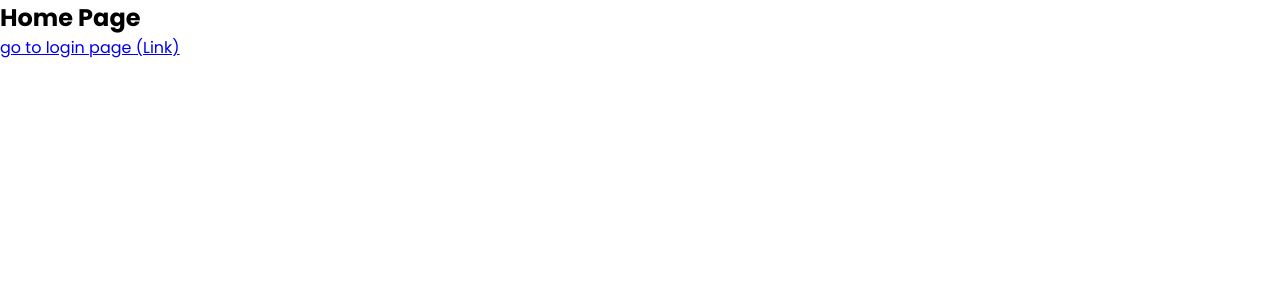
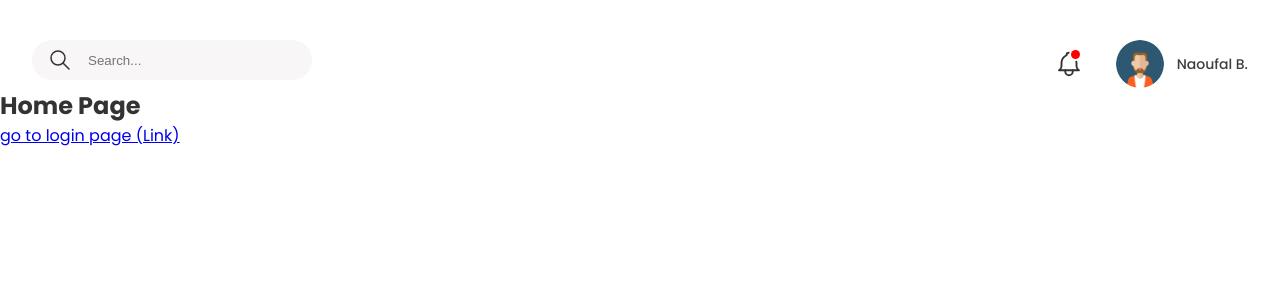
Before and after one commit to naoufalb99/gestion-materiel-frontend, a React (Create React App) app: page / in a window 1280 px wide. Shown: the top 300 px of the page. Built offline with nearby package versions, Linux system fonts and the light colour scheme.

Commit message:
feat(Layout): add header

```diff
--- a/src/App.js
+++ b/src/App.js
@@ -1,14 +1,15 @@
 import { BrowserRouter, Route, Link } from 'react-router-dom'
 
-import Login from './pages/login';
+import Login from './pages/login'
+import Layout from './components/layout'
 
 // TODO:
 export const Home = () => {
   return (
-    <div>
+    <Layout>
       <h2>Home Page</h2>
       <Link to='/login'>go to login page (Link) </Link>
-    </div>
+    </Layout>
   )
 }
 
--- /dev/null
+++ b/src/components/header/avatar.js
@@ -0,0 +1,27 @@
+import React from 'react'
+import { createUseStyles } from 'react-jss'
+import defaultAvatar from '../../assets/images/avatar.png'
+
+const useStyles = createUseStyles({
+    image: {
+        borderRadius: '100%',
+        width: ({ size }) => size,
+        height: ({ size }) => size,
+    }
+})
+
+const defaultProps = {
+    src: defaultAvatar,
+    size: 50 // px
+}
+
+const Avatar = ({ src, size }) => {
+
+    const classes = useStyles({ size })
+
+    return <img className={classes.image} {...{src}} />
+}
+
+Avatar.defaultProps = defaultProps
+
+export default Avatar
--- a/src/components/header/index.js
+++ b/src/components/header/index.js
@@ -0,0 +1,76 @@
+import React from 'react'
+import { createUseStyles } from 'react-jss'
+import Avatar from './avatar'
+import SearchBar from './searchBar'
+
+const useStyles = createUseStyles({
+    header: {
+        display: 'flex',
+        justifyContent: 'space-between',
+        padding: {
+            left: 32,
+            right: 32
+        },
+        marginTop: 40
+    },
+    actions: {
+        display: 'flex',
+        justifyContent: 'space-between',
+        alignItems: 'center'
+    },
+    notifications: {
+        position: 'relative',
+        marginRight: 32,
+        width: 30,
+        height: 30,
+        '& svg': {
+            stroke: '#333'
+        },
+        '&.active:after': {
+                content: '""',
+                position: 'absolute',
+                right: 4,
+                top: 1,
+                width: 9,
+                height: 9,
+                backgroundColor: 'red',
+                borderRadius: '100%',
+                boxShadow: '0 0 0 2px #FFF'
+        }
+    },
+    profile: {
+        '& > *': {
+            verticalAlign: 'middle'
+        }
+    },
+    profileName: {
+        color: '#3E3E3E',
+        fontSize: 14,
+        fontWeight: 500,
+        marginLeft: 8
+    }
+})
+
+const Header = () => {
+    const classes = useStyles()
+
+    return (
+        <header className={classes.header}>
+            <SearchBar />
+            <div className={classes.actions}>
+                <div className={[classes.notifications, 'active'].join(' ')}>
+                    <svg xmlns="http://www.w3.org/2000/svg" class="icon icon-tabler icon-tabler-bell" viewBox="0 0 24 24" stroke-width="1.5" fill="none" stroke-linecap="round" stroke-linejoin="round">
+                        <path stroke="none" d="M0 0h24v24H0z" fill="none"/>
+                        <path d="M10 5a2 2 0 0 1 4 0a7 7 0 0 1 4 6v3a4 4 0 0 0 2 3h-16a4 4 0 0 0 2 -3v-3a7 7 0 0 1 4 -6" />
+                        <path d="M9 17v1a3 3 0 0 0 6 0v-1" />
+                    </svg>
+                </div>
+                <div className={classes.profile}>
+                    <Avatar size={48} /> <span className={classes.profileName}>Naoufal B.</span>
+                </div>
+            </div>
+        </header>
+    )
+}
+
+export default Header
--- /dev/null
+++ b/src/components/header/searchBar.js
@@ -0,0 +1,44 @@
+import React from 'react'
+import { createUseStyles } from 'react-jss'
+
+const useStyles = createUseStyles({
+    wrapper: {
+        position: 'relative',
+        height: 40,
+        '& .icon': {
+            position: 'absolute',
+            width: 24,
+            height: 24,
+            stroke: '#333',
+            top: '50%',
+            left: 16,
+            marginTop: '-12px',
+        }
+    },
+    input: {
+        border: 'none',
+        backgroundColor: '#F8F6F7',
+        outline: 'none',
+        borderRadius: 40,
+        height: 40,
+        padding: '0 16px 0 56px',
+        minWidth: 280,
+        color: '#3F3F3F'
+    }
+})
+
+const SearchBar = () => {
+    const classes = useStyles()
+    return (
+        <div className={classes.wrapper}>
+            <svg xmlns="http://www.w3.org/2000/svg" class="icon icon-tabler icon-tabler-search" viewBox="0 0 24 24" stroke-width="1.5" fill="none" stroke-linecap="round" stroke-linejoin="round">
+                <path stroke="none" d="M0 0h24v24H0z" fill="none"/>
+                <circle cx="10" cy="10" r="7" />
+                <line x1="21" y1="21" x2="15" y2="15" />
+            </svg>
+            <input type='text' placeholder='Search...' className={classes.input} />
+        </div>
+    )
+}
+
+export default SearchBar
--- a/src/components/layout/index.js
+++ b/src/components/layout/index.js
@@ -1,11 +1,17 @@
 import React from 'react'
+import { createUseStyles } from 'react-jss'
+import Header from '../header';
+
+const useStyles = createUseStyles({
+
+})
 
 const Layout = ({ children }) => {
+    const classes = useStyles();
     return (
         <div>
-            Header
+            <Header />
             {children}
-            Footer
         </div>
     )
 }
--- a/src/index.css
+++ b/src/index.css
@@ -8,5 +8,5 @@
 
 body {
   font-family: 'Poppins', sans-serif;
-  color: '#333';
+  color: #333;
 }
```
Also changed, not shown: src/assets/images/avatar.png (added).
